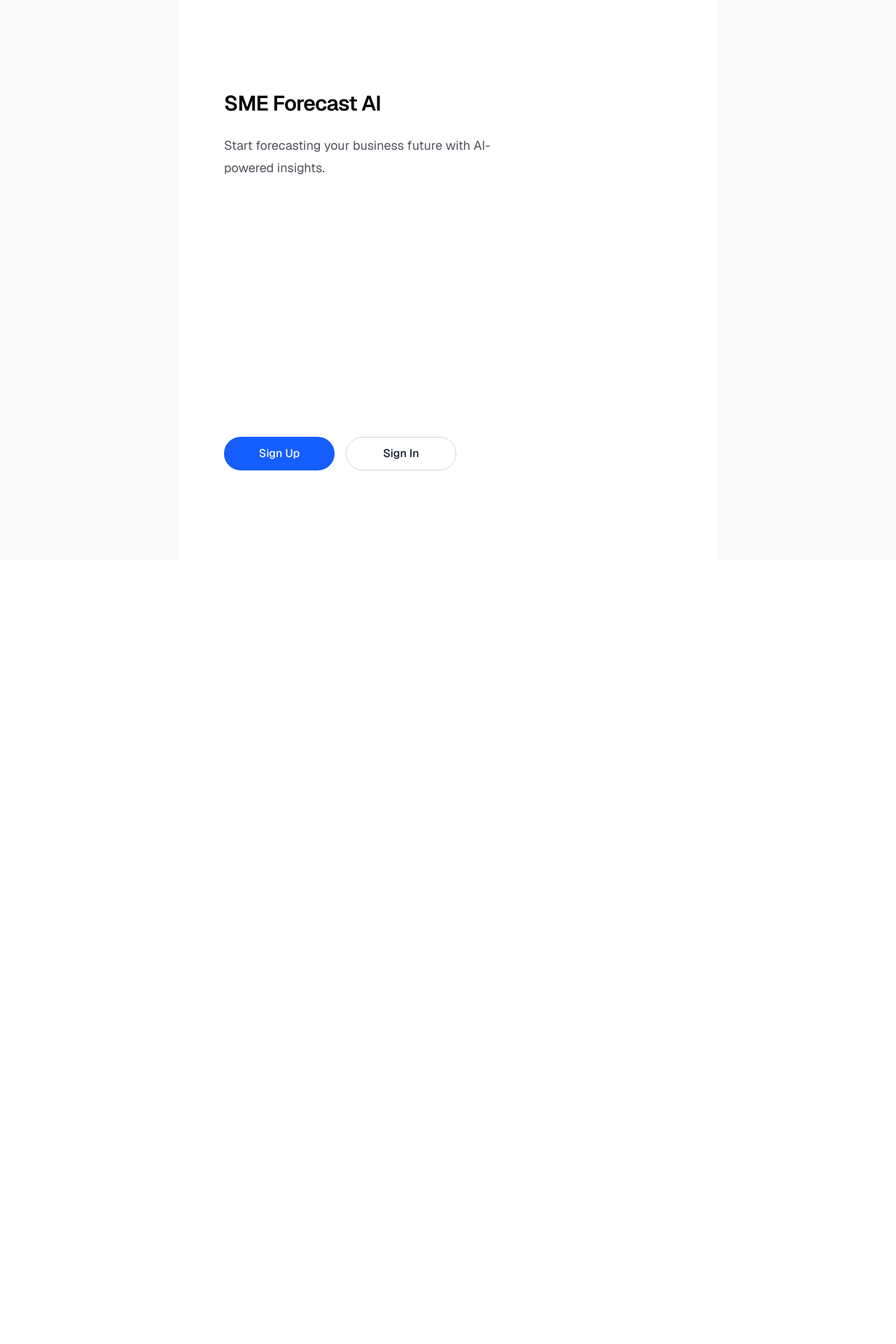
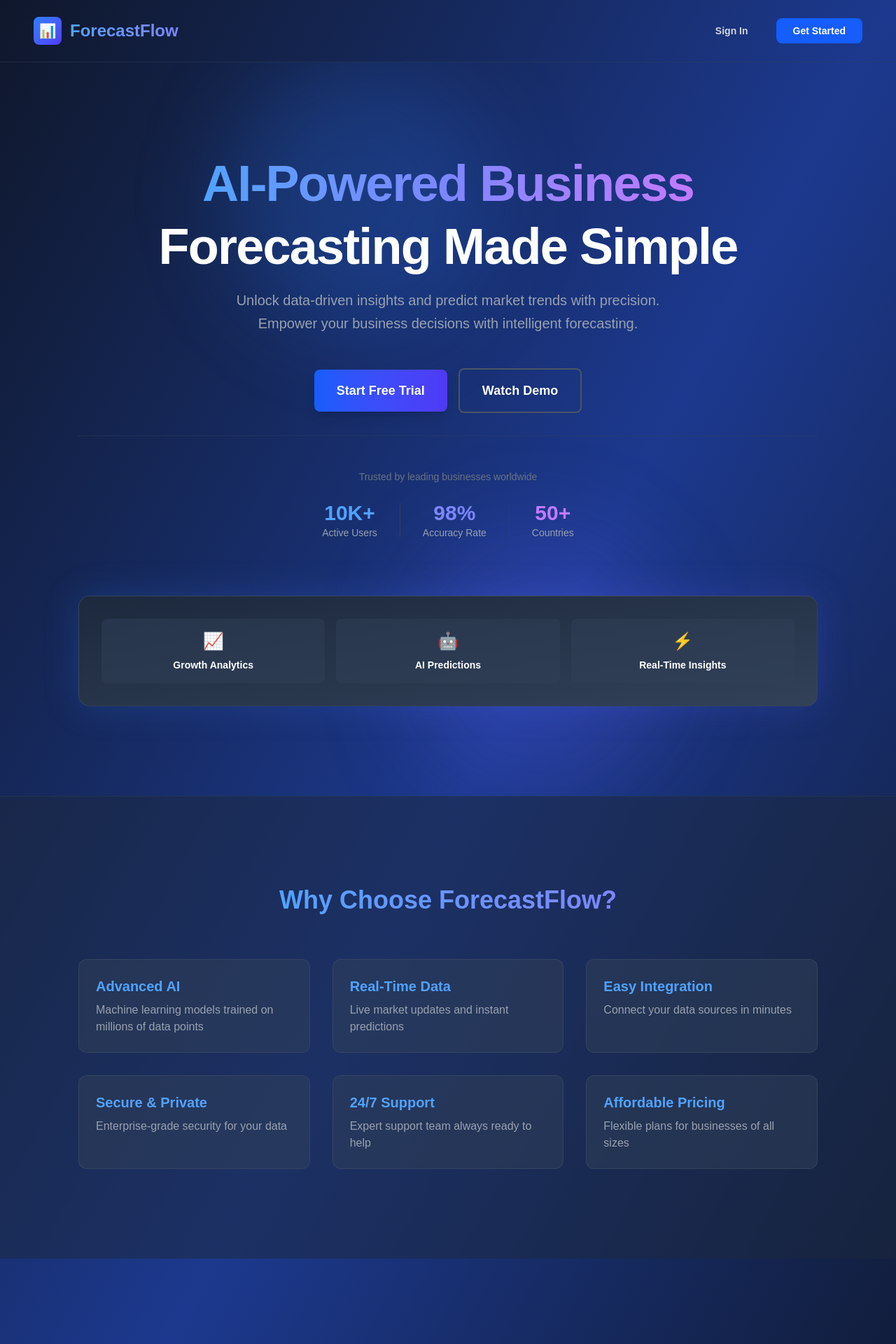
Before and after one commit to atjerrybett/sme-forecast-ai, a Next.js app: page / in a window 1280 px wide. Shown: the top 1920 px of the page at 70% size. Before the commit the page ends 800 px from the top, so only its background shows below. Built offline with nearby package versions, Linux system fonts and the light colour scheme.

Commit message:
Update: Modern landing page and ForecastFlow branding

```diff
--- a/src/app/auth/signup/page.tsx
+++ b/src/app/auth/signup/page.tsx
@@ -18,12 +18,11 @@ export default function SignUp() {
     setError(null);
     setLoading(true);
 
-    // 1. Sign up with email + password
     const { data: signUpData, error: signUpError } = await supabase.auth.signUp({
       email,
       password,
       options: {
-        data: { full_name: fullName }, // stored in auth.users metadata
+        data: { full_name: fullName },
       },
     });
 
@@ -33,7 +32,6 @@ export default function SignUp() {
       return;
     }
 
-    // 2. Create profile in the profiles table
     if (signUpData.user) {
       const { error: profileError } = await supabase
         .from('profiles')
@@ -46,11 +44,8 @@ export default function SignUp() {
 
       if (profileError) {
         console.error('Profile creation error:', profileError);
-        console.error('Error details:', { code: profileError.code, message: profileError.message });
-        // Continue anyway - we'll create it on first upload if needed
       }
 
-      // 3. Auto sign-in after sign-up
       const { error: signInError } = await supabase.auth.signInWithPassword({
         email,
         password,
@@ -67,19 +62,41 @@ export default function SignUp() {
   };
 
   return (
-    <div className="min-h-screen flex items-center justify-center bg-gray-50 px-4">
-      <div className="max-w-md w-full space-y-8 p-8 bg-white rounded-xl shadow-lg">
-        <div className="text-center">
-          <h2 className="text-3xl font-bold text-gray-900">Create your account</h2>
-          <p className="mt-2 text-sm text-gray-600">
-            Start forecasting your business future
+    <div className="min-h-screen flex items-center justify-center bg-gradient-to-br from-blue-50 via-indigo-50 to-purple-100 px-4 py-8 sm:px-6 lg:px-8">
+      <div className="w-full max-w-md space-y-8 p-6 sm:p-8 bg-white rounded-2xl shadow-2xl">
+
+        {/* Modern Logo & ForecastFlow Header */}
+        <div className="flex flex-col items-center space-y-6">
+          <div className="relative">
+            <div className="absolute inset-0 bg-gradient-to-r from-blue-500 to-indigo-500 rounded-2xl blur-xl opacity-50"></div>
+            <div className="relative flex items-center justify-center w-16 h-16 bg-gradient-to-br from-blue-600 via-blue-500 to-indigo-600 rounded-2xl shadow-2xl">
+              <span className="text-3xl font-black">📊</span>
+            </div>
+          </div>
+
+          <div className="text-center space-y-2">
+            <h1 className="text-4xl sm:text-5xl font-black tracking-tight">
+              <span className="bg-gradient-to-r from-blue-600 via-indigo-600 to-purple-600 bg-clip-text text-transparent">
+                ForecastFlow
+              </span>
+            </h1>
+            <p className="text-sm font-semibold text-gray-600 tracking-wide uppercase">
+              AI-Powered Business Intelligence
+            </p>
+          </div>
+        </div>
+
+        <div className="text-center space-y-3 pt-6">
+          <h2 className="text-2xl sm:text-3xl font-bold text-gray-900">Create your account</h2>
+          <p className="text-sm text-gray-600">
+            Join thousands of businesses forecasting smarter
           </p>
         </div>
 
-        <form onSubmit={handleSignUp} className="mt-8 space-y-6">
+        <form onSubmit={handleSignUp} className="mt-8 space-y-5">
           <div className="space-y-4">
             <div>
-              <label htmlFor="full-name" className="block text-sm font-medium text-gray-700">
+              <label htmlFor="full-name" className="block text-sm font-semibold text-gray-800 mb-2">
                 Full Name
               </label>
               <input
@@ -88,14 +105,14 @@ export default function SignUp() {
                 required
                 value={fullName}
                 onChange={(e) => setFullName(e.target.value)}
-                className="mt-1 block w-full rounded-md border border-gray-300 px-3 py-2 text-gray-900 placeholder-gray-400 focus:border-blue-500 focus:ring-blue-500"
-                placeholder="Kipng'etich Jerry Bett"
+                className="w-full rounded-lg border-2 border-gray-200 px-4 py-3 text-base text-gray-900 placeholder-gray-400 transition-all duration-200 focus:border-blue-500 focus:ring-2 focus:ring-blue-200 focus:outline-none hover:border-gray-300"
+                placeholder="Your full name"
               />
             </div>
 
             <div>
-              <label htmlFor="email" className="block text-sm font-medium text-gray-700">
-                Email address
+              <label htmlFor="email" className="block text-sm font-semibold text-gray-800 mb-2">
+                Email Address
               </label>
               <input
                 id="email"
@@ -104,13 +121,13 @@ export default function SignUp() {
                 required
                 value={email}
                 onChange={(e) => setEmail(e.target.value)}
-                className="mt-1 block w-full rounded-md border border-gray-300 px-3 py-2 text-gray-900 placeholder-gray-400 focus:border-blue-500 focus:ring-blue-500"
-                placeholder="jerry@example.com"
+                className="w-full rounded-lg border-2 border-gray-200 px-4 py-3 text-base text-gray-900 placeholder-gray-400 transition-all duration-200 focus:border-blue-500 focus:ring-2 focus:ring-blue-200 focus:outline-none hover:border-gray-300"
+                placeholder="you@example.com"
               />
             </div>
 
             <div>
-              <label htmlFor="password" className="block text-sm font-medium text-gray-700">
+              <label htmlFor="password" className="block text-sm font-semibold text-gray-800 mb-2">
                 Password
               </label>
               <input
@@ -121,31 +138,39 @@ export default function SignUp() {
                 minLength={6}
                 value={password}
                 onChange={(e) => setPassword(e.target.value)}
-                className="mt-1 block w-full rounded-md border border-gray-300 px-3 py-2 text-gray-900 placeholder-gray-400 focus:border-blue-500 focus:ring-blue-500"
+                className="w-full rounded-lg border-2 border-gray-200 px-4 py-3 text-base text-gray-900 placeholder-gray-400 transition-all duration-200 focus:border-blue-500 focus:ring-2 focus:ring-blue-200 focus:outline-none hover:border-gray-300"
                 placeholder="••••••••"
               />
+              <p className="text-xs text-gray-500 mt-1">Minimum 6 characters</p>
             </div>
           </div>
 
           {error && (
-            <div className="text-red-600 text-sm text-center">{error}</div>
+            <div className="rounded-lg bg-red-50 border-2 border-red-200 p-4">
+              <p className="text-red-700 text-sm font-medium text-center">{error}</p>
+            </div>
           )}
 
           <button
             type="submit"
             disabled={loading}
-            className="w-full flex justify-center py-3 px-4 border border-transparent rounded-md shadow-sm text-white bg-blue-600 hover:bg-blue-700 focus:outline-none focus:ring-2 focus:ring-offset-2 focus:ring-blue-500 disabled:opacity-50 disabled:cursor-not-allowed"
+            className="w-full flex justify-center items-center py-3 px-4 text-base font-bold rounded-lg text-white bg-gradient-to-r from-blue-600 to-indigo-600 hover:from-blue-700 hover:to-indigo-700 active:from-blue-800 active:to-indigo-800 focus:outline-none focus:ring-2 focus:ring-offset-2 focus:ring-blue-500 disabled:opacity-50 disabled:cursor-not-allowed transition-all duration-200 shadow-lg hover:shadow-xl"
           >
             {loading ? 'Creating account...' : 'Sign up'}
           </button>
         </form>
 
-        <p className="mt-4 text-center text-sm text-gray-600">
-          Already have an account?{' '}
-          <a href="/auth/signin" className="font-medium text-blue-600 hover:text-blue-500">
-            Sign in
-          </a>
-        </p>
+        <div className="text-center pt-4 border-t border-gray-200">
+          <p className="text-sm text-gray-600">
+            Already have an account?{' '}
+            <a
+              href="/auth/signin"
+              className="font-bold text-blue-600 hover:text-blue-700 active:text-blue-800 transition-colors duration-200 underline decoration-2 underline-offset-2"
+            >
+              Sign in here
+            </a>
+          </p>
+        </div>
       </div>
     </div>
   );
--- a/src/app/page.tsx
+++ b/src/app/page.tsx
@@ -1,32 +1,165 @@
-import Link from "next/link";
+'use client';
+
+import { useRouter } from 'next/navigation';
 
 export default function Home() {
+  const router = useRouter();
+
   return (
-    <div className="flex min-h-screen items-center justify-center bg-zinc-50 font-sans dark:bg-black">
-      <main className="flex min-h-screen w-full max-w-3xl flex-col items-center justify-between py-32 px-16 bg-white dark:bg-black sm:items-start">
-        <div className="flex flex-col items-center gap-6 text-center sm:items-start sm:text-left">
-          <h1 className="max-w-xs text-3xl font-semibold leading-10 tracking-tight text-black dark:text-zinc-50">
-            SME Forecast AI
+    <div className="min-h-screen bg-gradient-to-br from-slate-900 via-blue-900 to-slate-900 text-white">
+      {/* Navigation */}
+      <nav className="flex items-center justify-between px-6 sm:px-8 lg:px-12 py-6 border-b border-slate-700/50">
+        <div className="flex items-center gap-3">
+          <div className="flex items-center justify-center w-10 h-10 bg-gradient-to-br from-blue-500 to-indigo-600 rounded-lg">
+            <span className="text-xl font-black">📊</span>
+          </div>
+          <h1 className="text-2xl font-black bg-gradient-to-r from-blue-400 to-indigo-400 bg-clip-text text-transparent">
+            ForecastFlow
           </h1>
-          <p className="max-w-md text-lg leading-8 text-zinc-600 dark:text-zinc-400">
-            Start forecasting your business future with AI-powered insights.
-          </p>
         </div>
-        <div className="flex flex-col gap-4 text-base font-medium sm:flex-row">
-          <Link
-            className="flex h-12 w-full items-center justify-center gap-2 rounded-full bg-blue-600 px-5 text-white transition-colors hover:bg-blue-700 md:w-[158px]"
-            href="/auth/signup"
+        <div className="flex items-center gap-4">
+          <a href="/auth/signin" className="px-6 py-2 text-sm font-semibold text-gray-300 hover:text-white transition-colors">
+            Sign In
+          </a>
+          <button
+            onClick={() => router.push('/auth/signup')}
+            className="px-6 py-2 text-sm font-bold rounded-lg bg-blue-600 hover:bg-blue-700 transition-colors"
           >
-            Sign Up
-          </Link>
-          <Link
-            className="flex h-12 w-full items-center justify-center gap-2 rounded-full border border-gray-300 px-5 text-gray-900 transition-colors hover:bg-gray-100 md:w-[158px]"
-            href="/auth/signin"
-          >
-            Sign In
-          </Link>
+            Get Started
+          </button>
         </div>
-      </main>
+      </nav>
+
+      {/* Hero Section */}
+      <div className="relative overflow-hidden">
+        {/* Background gradients */}
+        <div className="absolute top-0 left-1/4 w-96 h-96 bg-blue-500/20 rounded-full blur-3xl"></div>
+        <div className="absolute bottom-0 right-1/4 w-96 h-96 bg-indigo-500/20 rounded-full blur-3xl"></div>
+
+        <div className="relative max-w-6xl mx-auto px-6 sm:px-8 lg:px-12 py-20 sm:py-32">
+          <div className="text-center space-y-8">
+            {/* Main Heading */}
+            <div className="space-y-4">
+              <h2 className="text-5xl sm:text-6xl lg:text-7xl font-black tracking-tight leading-tight">
+                <span className="bg-gradient-to-r from-blue-400 via-indigo-400 to-purple-400 bg-clip-text text-transparent">
+                  AI-Powered Business
+                </span>
+                <br />
+                <span className="text-white">Forecasting Made Simple</span>
+              </h2>
+              <p className="text-lg sm:text-xl text-gray-400 max-w-2xl mx-auto leading-relaxed">
+                Unlock data-driven insights and predict market trends with precision. Empower your business decisions with intelligent forecasting.
+              </p>
+            </div>
+
+            {/* CTA Buttons */}
+            <div className="flex flex-col sm:flex-row items-center justify-center gap-4 pt-4">
+              <button
+                onClick={() => router.push('/auth/signup')}
+                className="w-full sm:w-auto px-8 py-4 text-lg font-bold rounded-lg bg-gradient-to-r from-blue-600 to-indigo-600 hover:from-blue-700 hover:to-indigo-700 transition-all duration-200 shadow-lg hover:shadow-2xl hover:shadow-blue-500/50"
+              >
+                Start Free Trial
+              </button>
+              <button
+                onClick={() => {}}
+                className="w-full sm:w-auto px-8 py-4 text-lg font-bold rounded-lg border-2 border-gray-600 text-white hover:border-blue-400 hover:bg-blue-400/10 transition-all duration-200"
+              >
+                Watch Demo
+              </button>
+            </div>
+
+            {/* Trust Section */}
+            <div className="pt-12 border-t border-slate-700/50">
+              <p className="text-sm text-gray-500 mb-6">Trusted by leading businesses worldwide</p>
+              <div className="flex items-center justify-center gap-8 flex-wrap">
+                <div className="text-center">
+                  <p className="text-3xl font-black text-blue-400">10K+</p>
+                  <p className="text-sm text-gray-400">Active Users</p>
+                </div>
+                <div className="w-px h-12 bg-slate-700"></div>
+                <div className="text-center">
+                  <p className="text-3xl font-black text-indigo-400">98%</p>
+                  <p className="text-sm text-gray-400">Accuracy Rate</p>
+                </div>
+                <div className="w-px h-12 bg-slate-700"></div>
+                <div className="text-center">
+                  <p className="text-3xl font-black text-purple-400">50+</p>
+                  <p className="text-sm text-gray-400">Countries</p>
+                </div>
+              </div>
+            </div>
+          </div>
+
+          {/* Hero Image/Graphic */}
+          <div className="mt-20 relative">
+            <div className="absolute inset-0 bg-gradient-to-r from-blue-500/20 to-indigo-500/20 rounded-2xl blur-xl"></div>
+            <div className="relative bg-gradient-to-br from-slate-800 to-slate-700 rounded-2xl p-8 border border-slate-600/50">
+              <div className="grid grid-cols-1 sm:grid-cols-3 gap-4">
+                <div className="bg-slate-700/50 rounded-lg p-4 text-center">
+                  <p className="text-2xl font-black text-blue-400">📈</p>
+                  <p className="text-sm font-semibold mt-2">Growth Analytics</p>
+                </div>
+                <div className="bg-slate-700/50 rounded-lg p-4 text-center">
+                  <p className="text-2xl font-black text-indigo-400">🤖</p>
+                  <p className="text-sm font-semibold mt-2">AI Predictions</p>
+                </div>
+                <div className="bg-slate-700/50 rounded-lg p-4 text-center">
+                  <p className="text-2xl font-black text-purple-400">⚡</p>
+                  <p className="text-sm font-semibold mt-2">Real-Time Insights</p>
+                </div>
+              </div>
+            </div>
+          </div>
+        </div>
+      </div>
+
+      {/* Features Section */}
+      <section className="bg-slate-800/50 border-t border-slate-700/50 py-20 sm:py-32">
+        <div className="max-w-6xl mx-auto px-6 sm:px-8 lg:px-12">
+          <h3 className="text-4xl font-black text-center mb-16">
+            <span className="bg-gradient-to-r from-blue-400 to-indigo-400 bg-clip-text text-transparent">
+              Why Choose ForecastFlow?
+            </span>
+          </h3>
+
+          <div className="grid grid-cols-1 md:grid-cols-2 lg:grid-cols-3 gap-8">
+            {[
+              { title: 'Advanced AI', desc: 'Machine learning models trained on millions of data points' },
+              { title: 'Real-Time Data', desc: 'Live market updates and instant predictions' },
+              { title: 'Easy Integration', desc: 'Connect your data sources in minutes' },
+              { title: 'Secure & Private', desc: 'Enterprise-grade security for your data' },
+              { title: '24/7 Support', desc: 'Expert support team always ready to help' },
+              { title: 'Affordable Pricing', desc: 'Flexible plans for businesses of all sizes' },
+            ].map((feature, idx) => (
+              <div key={idx} className="bg-slate-700/50 border border-slate-600/50 rounded-xl p-6 hover:border-blue-500/50 transition-colors">
+                <h4 className="text-xl font-bold mb-2 text-blue-400">{feature.title}</h4>
+                <p className="text-gray-400">{feature.desc}</p>
+              </div>
+            ))}
+          </div>
+        </div>
+      </section>
+
+      {/* CTA Section */}
+      <section className="max-w-6xl mx-auto px-6 sm:px-8 lg:px-12 py-20 sm:py-32 text-center">
+        <h3 className="text-4xl sm:text-5xl font-black mb-6">Ready to transform your business?</h3>
+        <p className="text-xl text-gray-400 mb-8 max-w-2xl mx-auto">
+          Join thousands of businesses already using ForecastFlow to make smarter decisions.
+        </p>
+        <button
+          onClick={() => router.push('/auth/signup')}
+          className="px-8 py-4 text-lg font-bold rounded-lg bg-gradient-to-r from-blue-600 to-indigo-600 hover:from-blue-700 hover:to-indigo-700 transition-all duration-200 shadow-lg hover:shadow-2xl hover:shadow-blue-500/50"
+        >
+          Get Started Free
+        </button>
+      </section>
+
+      {/* Footer */}
+      <footer className="border-t border-slate-700/50 bg-slate-900 py-8">
+        <div className="max-w-6xl mx-auto px-6 sm:px-8 lg:px-12 text-center text-gray-500 text-sm">
+          <p>&copy; 2026 ForecastFlow. All rights reserved. | Privacy Policy | Terms of Service</p>
+        </div>
+      </footer>
     </div>
   );
 }
```
